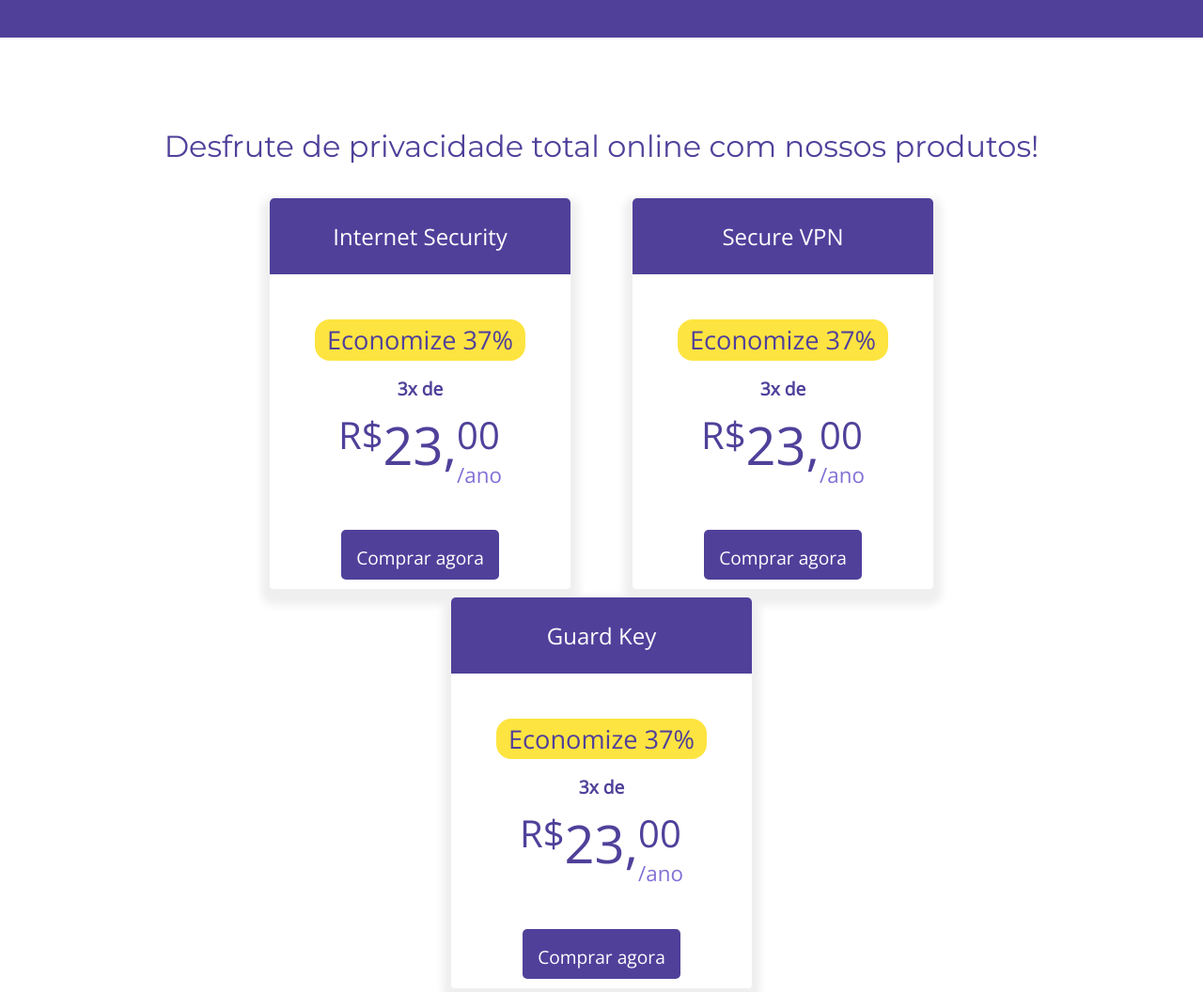
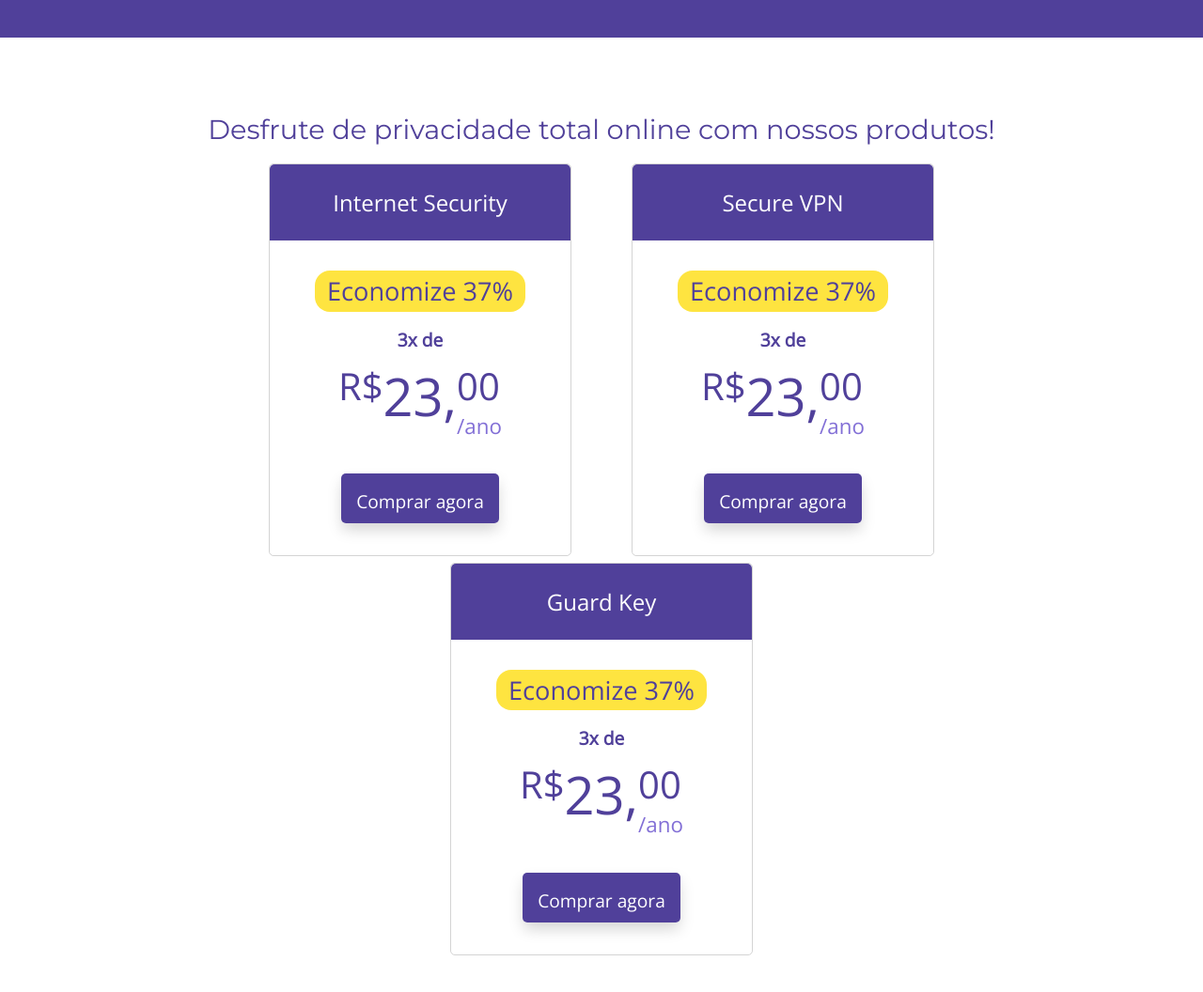
Before and after one commit to AguineleQueiroz/Landing-page, a plain HTML site: page index.html in a window 1280 px wide. Shown: the part 2360-3416 px from the top of the page at 94% size. Drawn offline with nearby package versions, Linux system fonts and the light colour scheme.

Commit message:
Ajuste de  Apresentação de preços

```diff
--- a/assets/css/styles.css
+++ b/assets/css/styles.css
@@ -24,7 +24,7 @@ url('https://fonts.googleapis.com/css2?family=Montserrat:ital,wght@0,400;0,600;0
     --menu-effect: #FEE440;
     --color-logo: #ff7682;
     --color-btn: #6d92e2;
-    --gray-bg-ligt: #f0efef;
+    --gray-bg-ligt: #d4d4d4;
     --periodo-letter: #826fd6;
 }
 
@@ -238,7 +238,7 @@ a{
     counter-reset: counter-grid;
 }
 
-.grid-content article h3{
+.grid-content > article > h3{
     font-size: 2rem;
     padding-bottom: 0.7rem;
     padding-left: 4rem;
@@ -246,7 +246,7 @@ a{
 }
 
 
-.grid-content article h3::before{
+.grid-content > article > h3::before{
     counter-increment: counter-grid;
     content: counter(counter-grid);
     position: absolute;
@@ -257,7 +257,7 @@ a{
     transform: rotate(5deg);
 }
 
-.grid-content article p{
+.grid-content > article > p{
     font-size: 1.2rem;
 }
 
@@ -265,16 +265,14 @@ a{
 
 .content-produtos{
     max-width: 120rem;
-    margin: auto;
+    margin: 0 auto;
     padding: 5rem;
 }
 
 .post-tittle{
-    font-size: 2rem;
+    font-size: 1.8rem;
     text-align: center;
     font-weight: 500;
-    padding: 1rem;
-
 }
 
 .produtos-conteiner{
@@ -294,8 +292,11 @@ a{
     height: 26rem;
     margin: 0.2rem 2rem;
     border: 1px solid var(--gray-bg-ligt);
-    box-shadow: 0rem 0.5rem 0.5rem 0.5rem var(--gray-bg-ligt);
     border-radius: 5px;
+}
+
+.produtos-conteiner .produtos:hover{
+    box-shadow: 0rem -0.2rem 2rem 0.3rem var(--gray-bg-ligt);
 }
 
 .produtos-conteiner .produtos:hover{
@@ -315,7 +316,7 @@ a{
     display: flex;
     flex-flow: row wrap;
     justify-content: center;
-    padding: 3rem 1rem;
+    padding: 2rem 1rem;
 }
 
 .preco-produto .box-preco{
@@ -351,13 +352,14 @@ a{
 
 .btn{
     margin: auto;
-    padding-bottom: 0.5rem;
+    padding-bottom: 1.5rem;
 }
 
 .btn .botton-box{
     padding: 0.5rem;
     border-radius: 5px;
     background-color: var(--primary-color);
+    box-shadow: 0rem 0.5rem 1rem -0.08rem var(--gray-bg-ligt);
 }
 
 .btn .botton-box:hover{
```
Also changed, not shown: index.html (indentation only).
